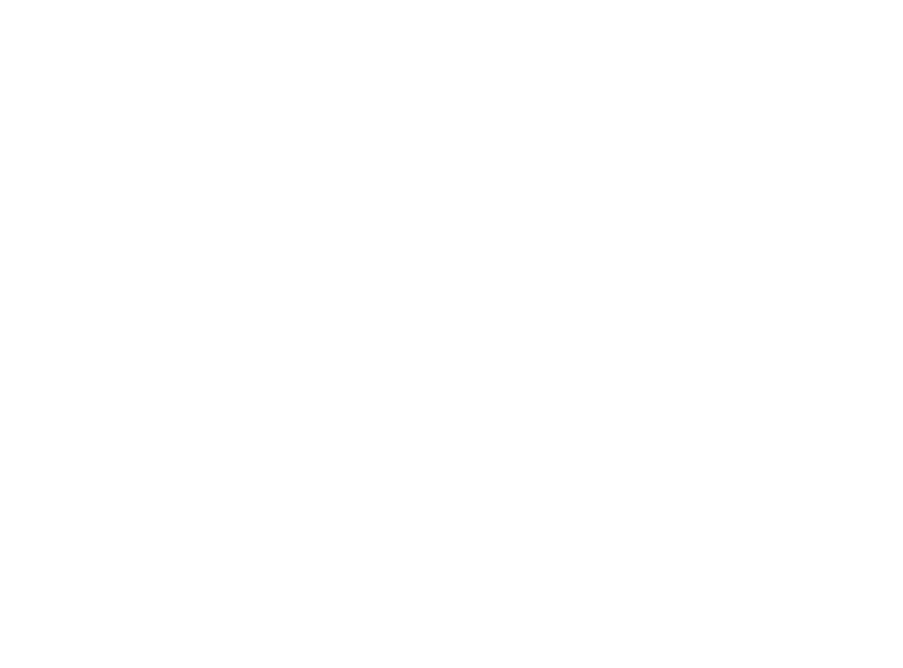
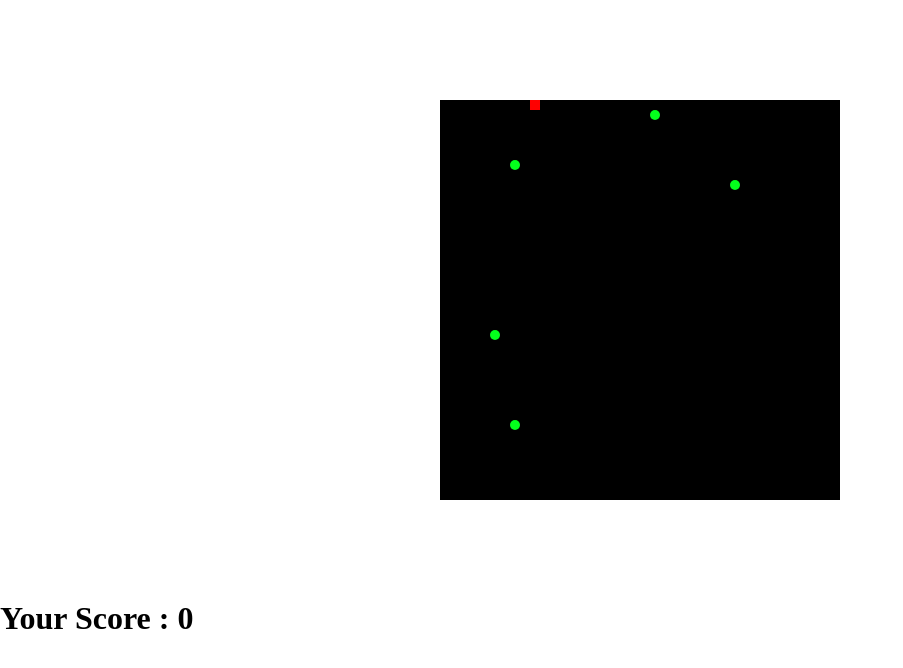
Before and after one commit to acciojob/snake-kaustavsarkar14, a website: page main.html in a window 1280 px wide. Shown: the whole page, without its empty margins (0-903 px from the left). Drawn offline with Linux system fonts and the light colour scheme.

Commit message:
created a submission

```diff
--- a/main.html
+++ b/main.html
@@ -8,6 +8,10 @@
 
 <body>
 	<!-- the entire body must be written by student -->
+	<div id="gameContainer">
+        <div class="snakeBodyPixel" id="pixel2"></div>
+    </div>
+    <h1>Your Score : <span id="score" >0</span></h1>
     <script type="text/javascript" src="./script.js">
 </script>
 
--- a/script.js
+++ b/script.js
@@ -1 +1,107 @@
 //your code here
+const snake = document.getElementById('pixel2')
+const gameContainer = document.getElementById('gameContainer')
+let row = 1, column = 1
+let foodItemList = []
+const score = document.getElementById('score')
+
+function moveSnakeToRight() {
+    eatFood()
+    let currentOffset = (column - 1) * 10
+    snake.style.left = (currentOffset + 10) + "px"
+    column++
+    if (column == 41) {
+        column = 0
+        snake.style.left = "0px"
+    }
+}
+function moveSnakeToLeft() {
+    eatFood()
+    let currentOffset = (column - 1) * 10
+    snake.style.left = (currentOffset - 10) + "px"
+    column--
+    if (column == 0) {
+        column = 40
+        snake.style.left = "390px"
+    }
+}
+function moveSnakeToTop() {
+    eatFood()
+    let currentOffset = (row - 1) * 10
+    snake.style.top = (currentOffset - 10) + "px"
+    row--
+    if (row == 0) {
+        row = 40
+        snake.style.top = "390px"
+    }
+}
+function moveSnakeToBottom() {
+    eatFood()
+    let currentOffset = (row - 1) * 10
+    snake.style.top = (currentOffset + 10) + "px"
+    row++
+    if (row == 41) {
+        row = 0
+        snake.style.top = "0px"
+    }
+}
+
+let intervalId = setInterval(moveSnakeToRight, 100);
+
+document.addEventListener('keyup', e => {
+    if (["ArrowUp", "ArrowDown", "ArrowRight", "ArrowLeft"].includes(e.key)) {
+        clearInterval(intervalId)
+    }
+    if (e.key == "ArrowUp") {
+        intervalId = setInterval(moveSnakeToTop, 100);
+    }
+    else if (e.key == "ArrowDown") {
+        intervalId = setInterval(moveSnakeToBottom, 100);
+    }
+    else if (e.key == "ArrowLeft") {
+        intervalId = setInterval(moveSnakeToLeft, 100);
+    }
+    else if (e.key == "ArrowRight") {
+        intervalId = setInterval(moveSnakeToRight, 100);
+    }
+})
+
+function generateRandomOffset(){
+    let num = Math.random()*39
+    return Math.floor(num)*10
+}
+
+
+for(let i=1; i<=5; i++){
+    const food = document.createElement('div')
+    const id = "pixel"+(3*i)
+    const top = generateRandomOffset()
+    const left = generateRandomOffset()
+    food.style.left = left+"px"
+    food.style.top = top+"px"
+    food.className = "food"
+    food.id = id
+    let foodItemObj = {
+        left,top, id
+    }
+    foodItemList.push(foodItemObj)
+    gameContainer.appendChild(food)
+}
+
+function eatFood(){
+    let snakeTop = (row-1)*10
+    let snakeLeft = (column-1)*10
+    let eatFoodId
+    foodItemList.forEach((el,i)=>{
+        if(snakeTop==el.top && snakeLeft==el.left){
+            eatFoodId = el.id
+            score.innerText = parseInt(score.innerText)+10
+        }
+    })
+    foodItemList = foodItemList.filter(el=>el.id!=eatFoodId)
+    console.log(eatFoodId)
+    if(eatFoodId){
+        let eatFoodElement = document.getElementById(eatFoodId)
+        eatFoodElement.remove()
+    }
+}
--- a/styles.css
+++ b/styles.css
@@ -1,2 +1,29 @@
 
 /* Your CSS Code here. */
+* {
+    box-sizing: border-box;
+    margin: 0;
+    padding: 0;
+}
+
+#gameContainer {
+    width: 400px;
+    height: 400px;
+    margin: 100px auto;
+    background-color: black;
+    position: relative;
+}
+.snakeBodyPixel {
+    width: 10px;
+    height: 10px;
+    background-color: red;
+    position: absolute;
+    left: 0;
+}
+.food {
+    width: 10px;
+    height: 10px;
+    border-radius: 50%;
+    background-color: #03ff1c;
+    position: absolute;
+}
```
